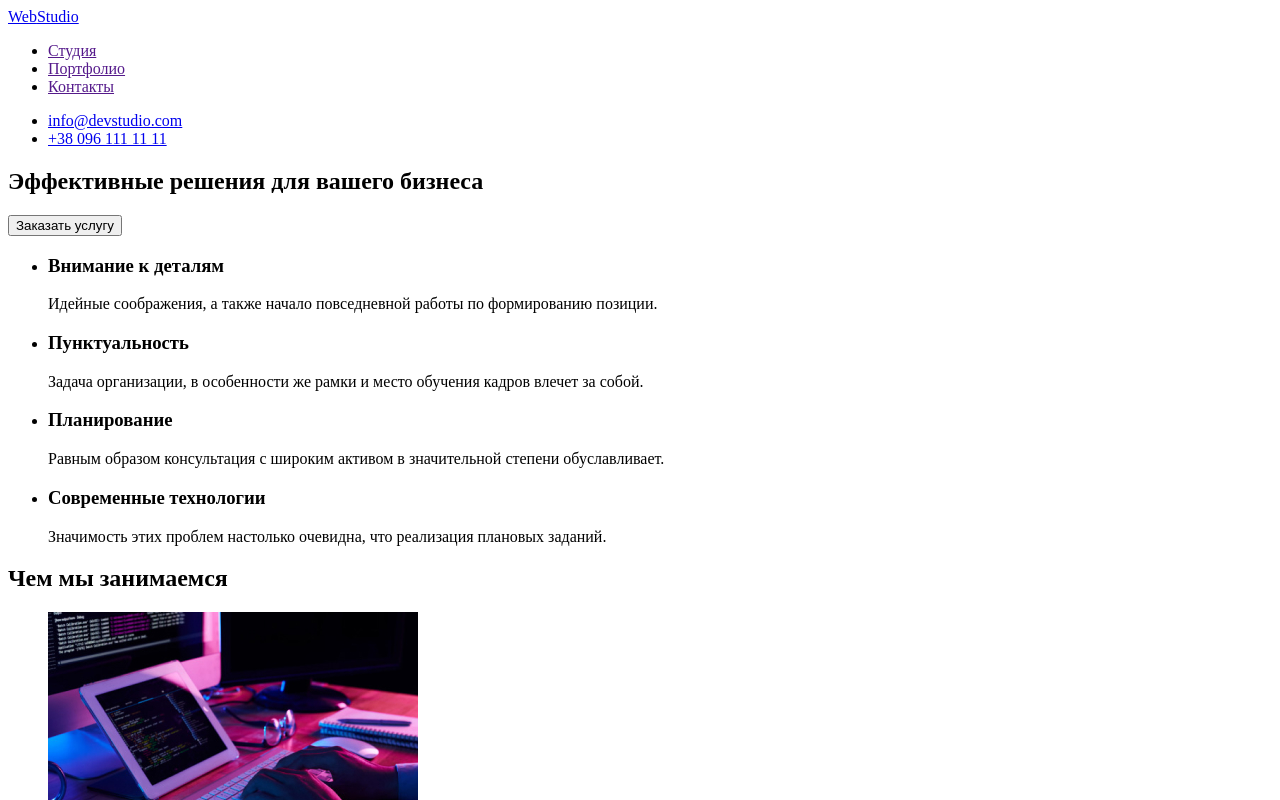
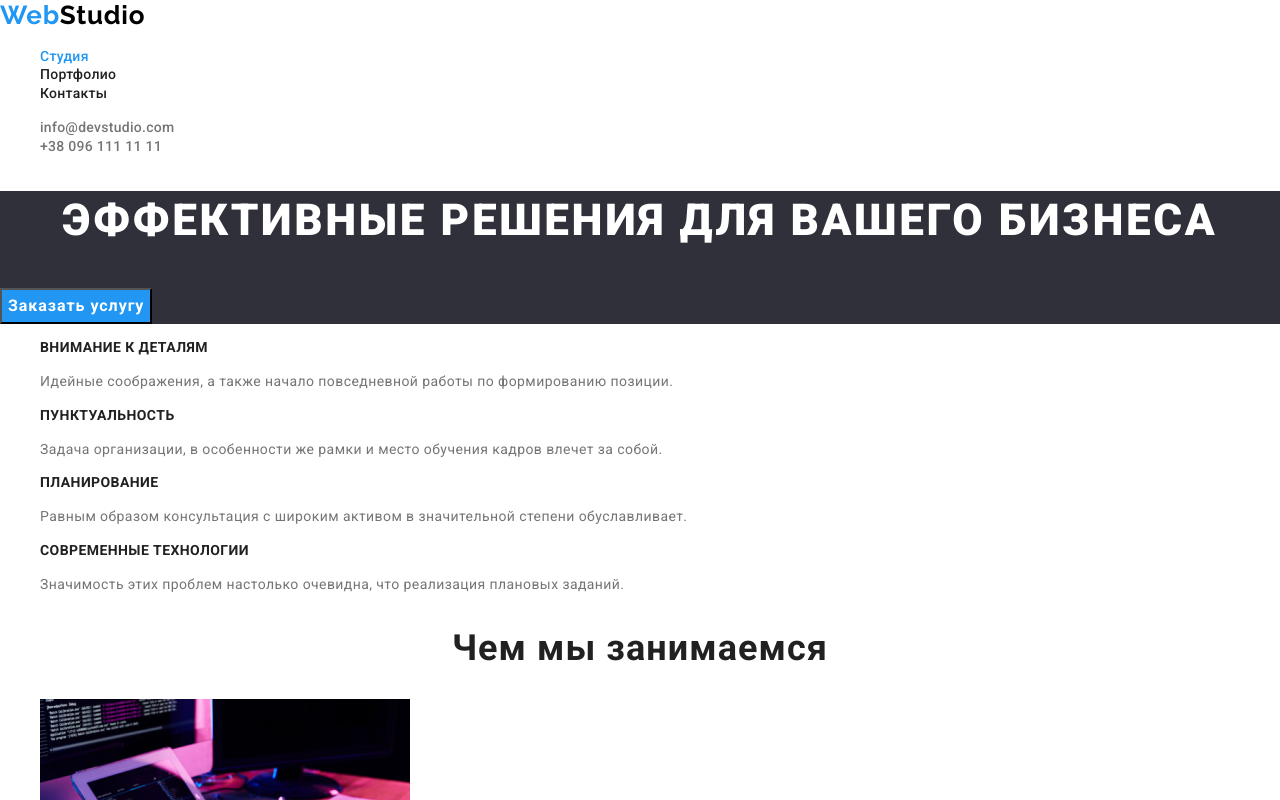
Before and after one commit to Ponomaleks/goit-markup-hw-02, a plain HTML site: page index.html in a window 1280 px wide. Shown: the top 800 px of the page. Drawn offline with nearby package versions, Linux system fonts and the light colour scheme.

Commit message:
Оформлены стили текста index.html

```diff
--- a/CSS/styles.css
+++ b/CSS/styles.css
@@ -0,0 +1,198 @@
+:root {
+  --main-font: 'Roboto', sans-serif;
+  --main-color: #212121;
+  --secondary-color: #757575;
+  --accent-color: #2196f3;
+  --accent-button: #188ce8;
+  /* --main-background-color: #E5E5E5; не понимаю почему в макете на фоне этот цвет, а по факту отображается белый */
+  --header-background-color: #ffffff;
+  --background-light-color: #f5f4fa;
+  --background-dark-color: #2f303a;
+}
+
+body {
+  font-family: var(--main-font);
+  color: var(--main-color);
+  background-color: var(--main-background-color);
+}
+
+.link {
+  text-decoration: none;
+}
+
+.list {
+  list-style: none;
+}
+
+/* ================COMPONENTS============= */
+.title {
+  font-weight: 700;
+  font-size: 36px;
+  line-height: 1.17;
+  text-align: center;
+  letter-spacing: 0.03em;
+}
+.logo {
+  font-family: 'Raleway', sans-serif;
+  font-weight: 700;
+  font-size: 26px;
+  line-height: 1.19;
+  color: #000000;
+  letter-spacing: 0.03em;
+}
+
+.logo-footer {
+  color: #ffffff;
+}
+
+.logo-web-part {
+  color: var(--accent-color);
+}
+
+/* ================END COMPONENTS============= */
+
+/* ================HEADER============= */
+
+.navigation-item {
+  font-weight: 500;
+  font-size: 14px;
+  line-height: 1.14;
+  letter-spacing: 0.02em;
+  color: var(--main-color);
+}
+
+.navigation-item:hover {
+  color: var(--accent-color);
+}
+.navigation-item:focus {
+  color: var(--accent-color);
+}
+.navigation-item:active {
+  color: var(--accent-color);
+}
+.active-navigation-item {
+  color: var(--accent-color);
+}
+
+.header-contacts {
+  font-weight: 500;
+  font-size: 14px;
+  line-height: 1.14;
+  letter-spacing: 0.02em;
+  color: var(--secondary-color);
+}
+.header-contacts:hover {
+  color: var(--accent-color);
+}
+.header-contacts:focus {
+  color: var(--accent-color);
+}
+.header-contacts:active {
+  color: var(--accent-color);
+}
+.header {
+  background-color: var(--header-background-color);
+}
+/* ================END HEADER============= */
+
+/* ================HERO============= */
+.main-title {
+  font-weight: 900;
+  font-size: 44px;
+  line-height: 1.36;
+  text-align: center;
+  letter-spacing: 0.06em;
+  text-transform: uppercase;
+  color: #ffffff;
+}
+.modal-btn {
+  background-color: var(--accent-color);
+  font-weight: 700;
+  font-size: 16px;
+  line-height: 1.87;
+  align-items: center;
+  text-align: center;
+  letter-spacing: 0.06em;
+  color: #ffffff;
+  font-family: inherit;
+}
+
+.modal-btn:hover {
+  background-color: var(--accent-button);
+}
+.modal-btn:focus {
+  background-color: var(--accent-button);
+}
+.modal-btn:active {
+  background-color: var(--accent-button);
+}
+.hero {
+  background-color: var(--background-dark-color);
+}
+/* ================END HERO============= */
+
+/* ================ABOUT============= */
+.about-list-item {
+  font-weight: 700;
+  font-size: 14px;
+  line-height: 1.14;
+  letter-spacing: 0.03em;
+  text-transform: uppercase;
+}
+.about-list-text {
+  font-weight: 400;
+  font-size: 14px;
+  line-height: 1.71;
+  letter-spacing: 0.03em;
+  color: var(--secondary-color);
+}
+/* ================END ABOUT============= */
+
+/* ================TEAM============= */
+.team-members {
+  font-weight: 500;
+  font-size: 16px;
+  line-height: 1.19;
+  letter-spacing: 0.03em;
+}
+
+.member-porofession {
+  font-weight: 400;
+  font-size: 16px;
+  line-height: 1.19;
+  letter-spacing: 0.03em;
+  color: var(--secondary-color);
+}
+.team {
+  background-color: var(--background-light-color);
+}
+/* ================END TEAM============= */
+
+/* ================FOOTER============= */
+
+.address {
+  font-style: normal;
+  font-weight: 400;
+  font-size: 14px;
+  line-height: 1.71;
+  letter-spacing: 0.03em;
+  color: #ffffff;
+}
+
+.footer-contacts {
+  font-weight: 400;
+  font-size: 14px;
+  line-height: 1.71;
+  letter-spacing: 0.03em;
+  color: rgba(255, 255, 255, 0.6);
+}
+.footer {
+  background-color: var(--background-dark-color);
+}
+
+/* ================END FOOTER============= */
+
+/* ================PORTFOLIO============= */
+.portfolio-btn {
+}
+/* ================END PORTFOLIO============= */ ;
--- a/index.html
+++ b/index.html
@@ -1,100 +1,123 @@
 <!DOCTYPE html>
 <html lang="ru">
+
 <head>
     <meta charset="UTF-8">
     <meta http-equiv="X-UA-Compatible" content="IE=edge">
     <meta name="viewport" content="width=device-width, initial-scale=1.0">
     <title>Вебстудия</title>
+    <link rel="stylesheet" href="https://cdnjs.cloudflare.com/ajax/libs/modern-normalize/1.0.0/modern-normalize.css"
+        integrity="sha512-Zx6MlUMKSVJoQ+83OwhdILe8cSEsCzfqThJd7J/VA2UrK6Ctj85p+xzqfyuNXE5B1k25uUdmJ2OzItbBy9GHAQ=="
+        crossorigin="anonymous" />
+    <link rel="preconnect" href="https://fonts.gstatic.com">
+    <link href="https://fonts.googleapis.com/css2?family=Raleway:wght@700&family=Roboto:wght@400;500;700;900&display=swap"
+        rel="stylesheet">
+    <link rel="stylesheet" href="./CSS/styles.css">
 </head>
+
 <body>
-    <header>
-        <nav><a href="index.html"><span>Web</span>Studio</a>
-            <ul>
-            <li><a href="">Студия</a></li>
-            <li><a href="">Портфолио</a></li>
-            <li><a href="">Контакты</a></li>
+    <header class="header">
+        <nav class="menu">
+            <a class="link logo" href="index.html"><span class="logo-web-part">Web</span>Studio</a>
+            <ul class="navigation-list list" class="list">
+            <li>
+                <a class="active-navigation-item navigation-item link"href="./index.html">Студия</a>
+            </li>
+            <li>
+                <a class="navigation-item link"href="./portfolio.html">Портфолио</a>
+            </li>
+            <li>
+                <a class="navigation-item link"href="">Контакты</a>
+            </li>
         </ul>
         </nav>
-        <ul>
-            <li><a href="mailto:info@devstudio.com">info@devstudio.com</a></li>
-            <li><a href="tel:+380961111111">+38 096 111 11 11</a></li>
+        <ul class="list">
+            <li><a class="header-contacts link"href="mailto:info@devstudio.com">info@devstudio.com</a></li>
+            <li><a class="header-contacts link"href="tel:+380961111111">+38 096 111 11 11</a></li>
         </ul>
     </header>
     <main>
         <!--HERO-->
-        <section>
-            <h1>Эффективные решения для вашего бизнеса</h1>
-            <button type="button">Заказать услугу</button>
+        <section class="hero">
+            <h1 class="main-title">Эффективные решения для вашего бизнеса</h1>
+            <button type="modal-btn" class="modal-btn">Заказать услугу</button>
         </section>
-        <section>
+        <!-- ABOUT -->
+        <section class="about">
             <h2 hidden>Наши преимущества</h2>
-            <ul>
+            <ul class="list">
             <li>
-                <h3>Внимание к деталям</h3>
-                <p>Идейные соображения, а также начало повседневной работы по формированию позиции.</p>
+                <h3 class="about-list-item">Внимание к деталям</h3>
+                <p class="about-list-text">Идейные соображения, а также начало повседневной работы по формированию позиции.</p>
             </li>
             <li>
-                <h3>Пунктуальность</h3>
-                <p>Задача организации, в особенности же рамки и место обучения кадров влечет за собой.</p>
+                <h3 class="about-list-item">Пунктуальность</h3>
+                <p class="about-list-text">Задача организации, в особенности же рамки и место обучения кадров влечет за собой.</p>
             </li>
             <li>
-                <h3>Планирование</h3>
-                <p>Равным образом консультация с широким активом в значительной степени обуславливает.</p>
+                <h3 class="about-list-item">Планирование</h3>
+                <p class="about-list-text">Равным образом консультация с широким активом в значительной степени обуславливает.</p>
             </li>
             <li>
-                <h3>Современные технологии</h3>
-                <p>Значимость этих проблем настолько очевидна, что реализация плановых заданий.</p>
+                <h3 class="about-list-item">Современные технологии</h3>
+                <p class="about-list-text">Значимость этих проблем настолько очевидна, что реализация плановых заданий.</p>
             </li>
             </ul>
         </section>
         <!--what we do-->
-        <section>
-            <h2>Чем мы занимаемся</h2>
-            <ul>
+        <section class="what-we-do">
+            <h2 class="title">Чем мы занимаемся</h2>
+            <ul class="list">
                 <li><img src="./images/what-we-do/box-1.jpg" width="370" height="294" alt="программист набирает код на клавиатуре"></li>
                 <li><img src="./images/what-we-do/box-2.jpg" width="370" height="294" alt="дизайнер рисует  мобильное приложение"></li>
                 <li><img src="./images/what-we-do/box-3.jpg" width="370" height="294" alt="дизайнер выбирает цвет на планшете"></li>
             </ul>
         </section>
         <!--TEAM-->
-        <section>
-            <h2>Наша команда</h2>
-            <ul>
+        <section class="team">
+            <h2 class="title">Наша команда</h2>
+            <ul class="list">
                 <li>
-                    <img src="./images/team/Ihor.jpg" width="270" height="260" alt="мужчина в бордовой рубашке и очках">
-                    <h3>Игорь Демьяненко</h3>
-                    <p lang="en">Product Designer</p>
+                    <div>
+                        <img src="./images/team/Ihor.jpg" width="270" height="260" alt="мужчина в бордовой рубашке и очках">
+                        <h3 class="team-members">Игорь Демьяненко</h3>
+                        <p class="member-porofession" lang="en">Product Designer</p>
+                    </div>
                 </li>
                 <li>
-                    <img src="./images/team/Olha.jpg" width="270" height="260" alt="блондинка в черном пиджаке">
-                    <h3>Ольга Репина</h3>
-                    <p lang="en">Frontend Developer</p>
+                    <div>
+                        <img src="./images/team/Olha.jpg" width="270" height="260" alt="блондинка в черном пиджаке">
+                        <h3 class="team-members">Ольга Репина</h3>
+                        <p class="member-porofession" lang="en">Frontend Developer</p>
+                    </div>
                 </li>
                 <li>
-                    <img src="./images/team/Nikolai.jpg" width="270" height="260" alt="Парень в белой рубашке">
-                    <h3>Николай Тарасов</h3>
-                    <p lang="en">Marketing</p>
+                    <div>
+                        <img src="./images/team/Nikolai.jpg" width="270" height="260" alt="Парень в белой рубашке">
+                        <h3 class="team-members">Николай Тарасов</h3>
+                        <p class="member-porofession" lang="en">Marketing</p>
+                    </div>
                 </li>
                 <li>
                     <img src="./images/team/Mikhail.jpg" width="270" height="260" alt="Парень в черной футболке">
                     <h3>Михаил Ермаков</h3>
-                    <p lang="en">UI Designer</p>
+                    <p class="member-porofession" lang="en">UI Designer</p>
                 </li>
             </ul>
         </section>
     </main>
-    <footer>
-        <a href="index.html"><span>Web</span>Studio</a>
-        <address>
-            <ul>
+    <footer class="footer">
+        <a class="link logo logo-footer"href="index.html"><span class="logo-web-part">Web</span>Studio</a>
+        <address class="address">
+            <ul class="list">
                 <li>
-                    <a href="https://goo.gl/maps/49gHyc8vdsA3i8d18" rel="noopener noreferrer">г. Киев, пр-т Леси Украинки, 26</a>
+                    <a class="link address"href="https://goo.gl/maps/49gHyc8vdsA3i8d18" rel="noopener noreferrer">г. Киев, пр-т Леси Украинки, 26</a>
                 </li>
                 <li>
-                    <a href="mailto:info@devstudio.com">info@devstudio.com</a>
+                    <a class="link footer-contacts"href="mailto:info@devstudio.com">info@devstudio.com</a>
                 </li>
                 <li>
-                    <a href="tel:+380961111111">+38 096 111 11 11</a>
+                    <a class="link footer-contacts"href="tel:+380961111111">+38 096 111 11 11</a>
                 </li>
             </ul>
         </address>
```
Also changed, not shown: portfolio.html (+50 -39 lines).
